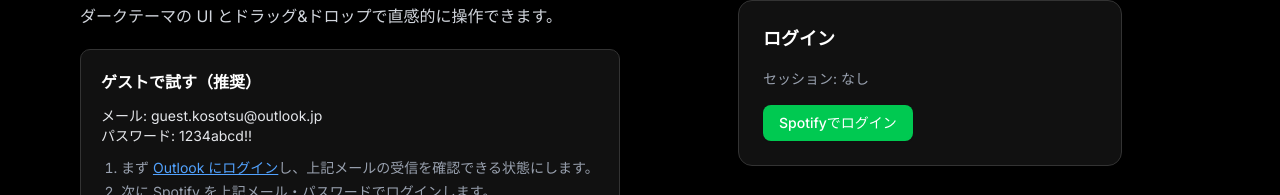
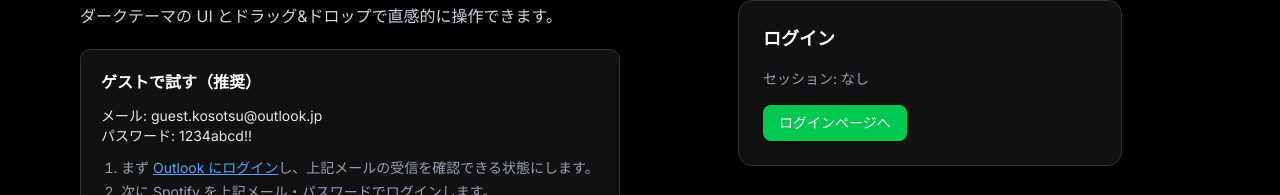
Before and after one commit to KOSOTSU-dev/music-library, a Next.js app: page / in a window 1280 px wide. Shown: the part 169-364 px from the top of the page. Built offline with nearby package versions, Linux system fonts and the light colour scheme; no server answers.

Commit message:
chore(home): change CTA label from 'Spotifyでログイン' to 'ログインページへ'

```diff
--- a/src/app/page.tsx
+++ b/src/app/page.tsx
@@ -90,7 +90,7 @@ export default function Home() {
             <h2 className="text-lg font-semibold">ログイン</h2>
             <div className="text-sm text-gray-400">セッション: {hasSession === null ? '確認中...' : hasSession ? 'あり' : 'なし'}</div>
             <Button asChild className="bg-green-500 hover:bg-green-600 text-white">
-              <Link href="/login">Spotifyでログイン</Link>
+              <Link href="/login">ログインページへ</Link>
             </Button>
             {/* 別のアカウントでログインは非表示 */}
           </div>
```
